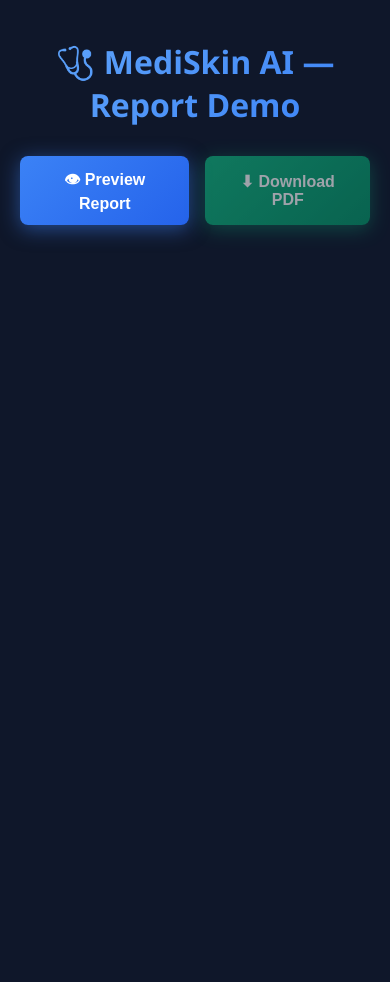
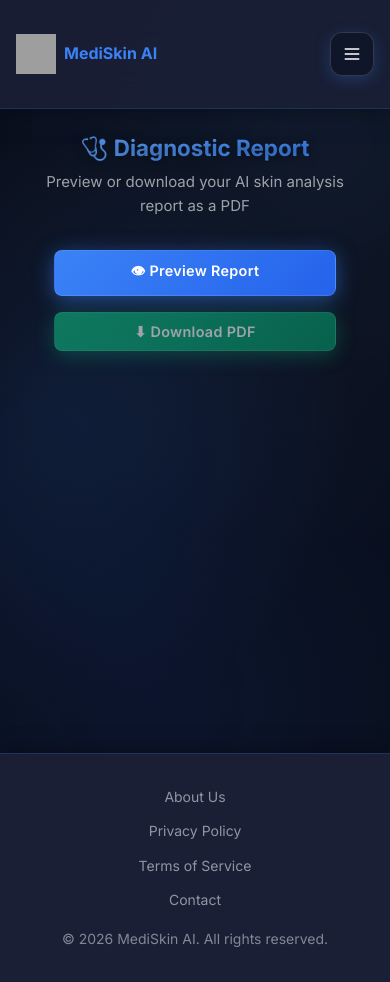
Before and after one commit to Sree-8639/MediSkin-AI, a Django app: template frontend/templates/pdf-demo.html in a window 390 px wide. Before the commit the page ends 240 px from the top, so only its background shows below. Run offline with Django 5.2, Linux system fonts and the light colour scheme; the template is opened without the code that fills it, so the values that code supplies are empty; grey boxes labelled with a size stand in for pictures from a placeholder-image service; some libraries are stand-ins or nearby versions; grey boxes are pictures that could not be loaded.

Commit message:
fix: pdf-demo responsive + site header restored; feat: professional README; cleanup: remove temp scripts

```diff
--- a/frontend/templates/pdf-demo.html
+++ b/frontend/templates/pdf-demo.html
@@ -1,38 +1,41 @@
 <!DOCTYPE html>
+{% load static %}
 <html lang="en">
 
 <head>
     <meta charset="UTF-8">
     <meta name="viewport" content="width=device-width, initial-scale=1.0">
-    <title>Preview & Download PDF Demo</title>
+    <meta name="description" content="MediSkin AI — Preview and download your AI skin disease diagnostic report as a PDF">
+    <title>Report Preview & Download - MediSkin AI</title>
+    <link rel="stylesheet" href="{% static 'css/global.css' %}">
+    <meta name="api-base-url" content="{{ API_BASE_URL }}">
 
     <!-- html2pdf.js via CDN – bundles jsPDF + html2canvas -->
     <script src="https://cdnjs.cloudflare.com/ajax/libs/html2pdf.js/0.10.1/html2pdf.bundle.min.js"></script>
 
     <style>
         /* ── Page chrome ── */
-        * {
-            box-sizing: border-box;
-            margin: 0;
-            padding: 0;
+        .pdf-page-main {
+            padding: 40px 20px 60px;
+            min-height: calc(100vh - 200px);
         }
 
-        body {
-            font-family: 'Segoe UI', Arial, sans-serif;
-            background: #0f172a;
-            color: #e2e8f0;
-            min-height: 100vh;
-            padding: 40px 20px;
-        }
-
-        h1 {
+        .pdf-page-title {
             text-align: center;
-            font-size: 2rem;
-            margin-bottom: 30px;
+            font-size: 1.75rem;
+            font-weight: 800;
+            margin-bottom: 8px;
             background: linear-gradient(135deg, #60a5fa, #3b82f6);
             -webkit-background-clip: text;
             background-clip: text;
             -webkit-text-fill-color: transparent;
+        }
+
+        .pdf-page-subtitle {
+            text-align: center;
+            color: rgba(255,255,255,0.6);
+            font-size: 0.9375rem;
+            margin-bottom: 32px;
         }
 
         .controls {
@@ -40,24 +43,7 @@
             gap: 16px;
             justify-content: center;
             margin-bottom: 30px;
-        }
-
-        .btn {
-            padding: 12px 32px;
-            border: none;
-            border-radius: 8px;
-            font-size: 1rem;
-            font-weight: 600;
-            cursor: pointer;
-            transition: transform 0.2s, box-shadow 0.2s;
-        }
-
-        .btn:hover {
-            transform: translateY(-2px);
-        }
-
-        .btn:active {
-            transform: translateY(0);
+            flex-wrap: wrap;
         }
 
         .btn-preview {
@@ -94,11 +80,6 @@
 
         /* ─────────────────────────────────────────────────────────
            REPORT CONTENT  (the element that gets converted to PDF)
-           ─────────────────────────────────────────────────────────
-           IMPORTANT:
-           • Use only inline-friendly CSS / no external fonts inside
-             the report section for maximum PDF fidelity.
-           • Avoid position:fixed / viewport-based units inside.
         */
         #reportContent {
             background: #ffffff;
@@ -205,17 +186,9 @@
             margin-top: 8px;
         }
 
-        #reportContent .severity-moderate {
-            background: #f59e0b;
-        }
-
-        #reportContent .severity-low {
-            background: #10b981;
-        }
-
-        #reportContent .severity-high {
-            background: #ef4444;
-        }
+        #reportContent .severity-moderate { background: #f59e0b; }
+        #reportContent .severity-low      { background: #10b981; }
+        #reportContent .severity-high     { background: #ef4444; }
 
         /* Uploaded image */
         #reportContent .image-block {
@@ -232,10 +205,7 @@
         }
 
         /* Recommendations list */
-        #reportContent ul.recs {
-            padding-left: 20px;
-        }
-
+        #reportContent ul.recs { padding-left: 20px; }
         #reportContent ul.recs li {
             margin-bottom: 6px;
             color: #334155;
@@ -257,29 +227,83 @@
             font-size: 10px;
             color: #94a3b8;
         }
+
+        /* ── Responsive ── */
+        @media (max-width: 768px) {
+            .pdf-page-title { font-size: 1.4rem; }
+            .controls { flex-direction: column; align-items: stretch; padding: 0 16px; }
+            .controls .btn { text-align: center; }
+
+            #reportContent {
+                padding: 24px 20px;
+                font-size: 12px;
+            }
+
+            #reportContent .report-header {
+                flex-direction: column;
+                gap: 12px;
+                text-align: center;
+            }
+
+            #reportContent .report-header .report-meta { text-align: center; }
+
+            #reportContent .info-grid {
+                grid-template-columns: 1fr;
+                gap: 10px;
+            }
+
+            #reportContent .result-card .disease-name { font-size: 16px; }
+        }
+
+        @media (max-width: 480px) {
+            .pdf-page-main { padding: 24px 12px 40px; }
+            .preview-wrapper { border-radius: 8px; }
+        }
     </style>
 </head>
 
 <body>
+    <!-- Site Header -->
+    <header class="header">
+        <div class="header-content">
+            <a href="{% url 'home' %}" class="logo">
+                <img src="{% static 'images/logo.png' %}" alt="MediSkin AI" class="logo-image">
+                <span>MediSkin AI</span>
+            </a>
+            <button class="nav-toggle" type="button" aria-label="Toggle navigation" aria-expanded="false"
+                aria-controls="primaryNav" data-nav-toggle>
+                <svg fill="none" stroke="currentColor" viewBox="0 0 24 24" aria-hidden="true">
+                    <path stroke-linecap="round" stroke-linejoin="round" stroke-width="2"
+                        d="M4 6h16M4 12h16M4 18h16"></path>
+                </svg>
+            </button>
+            <nav class="nav-menu" id="primaryNav" data-nav-menu>
+                <a href="{% url 'home' %}" class="nav-link">Home</a>
+                <a href="{% url 'diagnostics' %}" class="nav-link">Diagnostics</a>
+                <a href="{% url 'profile' %}" class="nav-link">Profile</a>
+                <button class="btn btn-outline btn-sm" id="logoutBtn">Logout</button>
+            </nav>
+        </div>
+    </header>
 
-    <h1>🩺 MediSkin AI — Report Demo</h1>
+    <!-- Main Content -->
+    <main class="pdf-page-main">
+        <div class="container container-sm">
+            <h1 class="pdf-page-title">&#x1FA7A; Diagnostic Report</h1>
+            <p class="pdf-page-subtitle">Preview or download your AI skin analysis report as a PDF</p>
 
             <div class="controls">
-        <button class="btn btn-preview" onclick="showPreview()">👁 Preview Report</button>
-        <button class="btn btn-pdf" id="pdfBtn" onclick="downloadPDF()" disabled>⬇ Download PDF</button>
+                <button class="btn btn-preview" onclick="showPreview()">&#x1F441; Preview Report</button>
+                <button class="btn btn-pdf" id="pdfBtn" onclick="downloadPDF()" disabled>&#x2B07; Download PDF</button>
             </div>
 
             <!-- Preview wrapper -->
             <div class="preview-wrapper" id="previewWrapper">
-
-        <!-- ╔════════════════════════════════════════════════════════╗
-             ║  #reportContent  ←  THIS is captured for the PDF     ║
-             ╚════════════════════════════════════════════════════════╝ -->
                 <div id="reportContent">
 
                     <!-- Header -->
                     <div class="report-header">
-                <div class="brand">🩺 MediSkin AI</div>
+                        <div class="brand">&#x1FA7A; MediSkin AI</div>
                         <div class="report-meta">
                             <strong>Skin Disease Analysis Report</strong><br>
                             Date: <span id="rDate"></span><br>
@@ -311,12 +335,6 @@
                     <!-- Uploaded image -->
                     <h2 class="section-title">Uploaded Skin Image</h2>
                     <div class="image-block">
-                <!--
-                    For images to appear in the PDF, they must be:
-                    (a) same-origin, or
-                    (b) base64 data URIs.
-                    Using a data URI placeholder here so the PDF always works.
-                -->
                         <img id="skinImage" src="https://placehold.co/260x220/dbeafe/1e40af?text=Skin+Sample"
                             alt="Uploaded skin image" crossorigin="anonymous">
                     </div>
@@ -362,18 +380,34 @@
 
                     <!-- Disclaimer -->
                     <div class="disclaimer">
-                ⚠ <strong>Disclaimer:</strong> This report is generated by an AI-based system and is intended for
+                        &#x26A0; <strong>Disclaimer:</strong> This report is generated by an AI-based system and is intended for
                         informational purposes only. It does not constitute a medical diagnosis or replace professional
                         medical advice. Always consult a qualified dermatologist before starting any treatment.
                     </div>
 
-            <div class="report-footer">© 2026 MediSkin AI · All rights reserved</div>
+                    <div class="report-footer">&#xA9; 2026 MediSkin AI &middot; All rights reserved</div>
                 </div>
                 <!-- end #reportContent -->
-
             </div>
             <!-- end .preview-wrapper -->
+        </div>
+    </main>
 
+    <!-- Footer -->
+    <footer class="footer">
+        <div class="footer-content">
+            <div class="footer-links">
+                <a href="#" class="footer-link">About Us</a>
+                <a href="#" class="footer-link">Privacy Policy</a>
+                <a href="#" class="footer-link">Terms of Service</a>
+                <a href="#" class="footer-link">Contact</a>
+            </div>
+            <p class="footer-text">&copy; 2026 MediSkin AI. All rights reserved.</p>
+        </div>
+    </footer>
+
+    <script src="{% static 'js/config.js' %}"></script>
+    <script src="{% static 'js/navigation.js' %}"></script>
     <script>
         /* ── Populate dynamic fields ── */
         const now = new Date();
@@ -389,56 +423,35 @@
             const wrapper = document.getElementById('previewWrapper');
             wrapper.classList.add('visible');
             document.getElementById('pdfBtn').disabled = false;
-
-            // Scroll to preview
             wrapper.scrollIntoView({ behavior: 'smooth' });
         }
 
-        /* ── Download PDF ──
-           Key settings that prevent blank pages:
-           • html2canvas useCORS: true        → loads cross-origin images
-           • html2canvas allowTaint: false     → safer with mixed content
-           • html2canvas scale: 2             → crisp text, not blurry
-           • html2pdf pagebreak.mode 'avoid-all' → prevents mid-element page cuts
-        */
+        /* ── Download PDF ── */
         async function downloadPDF() {
             const btn = document.getElementById('pdfBtn');
             btn.disabled = true;
             btn.textContent = '⏳ Generating…';
 
             const element = document.getElementById('reportContent');
-
-            // Wait for all images inside the element to fully load
             const images = [...element.querySelectorAll('img')];
             await Promise.all(images.map(img => {
                 if (img.complete) return Promise.resolve();
-                return new Promise(resolve => {
-                    img.onload = resolve;
-                    img.onerror = resolve;   // don't block on error
-                });
+                return new Promise(resolve => { img.onload = resolve; img.onerror = resolve; });
             }));
 
             const opt = {
-                margin: [10, 10, 10, 10],   // top, left, bottom, right (mm)
+                margin: [10, 10, 10, 10],
                 filename: 'MediSkin_AI_Report.pdf',
                 image: { type: 'jpeg', quality: 0.97 },
                 html2canvas: {
-                    scale: 2,              // 2× for sharp text
-                    useCORS: true,           // allow cross-origin images
+                    scale: 2,
+                    useCORS: true,
                     allowTaint: false,
                     logging: false,
-                    /* Tell html2canvas the element's exact pixel width so
-                       it renders the full content, not just the viewport slice */
                     windowWidth: element.scrollWidth
                 },
-                jsPDF: {
-                    unit: 'mm',
-                    format: 'a4',
-                    orientation: 'portrait'
-                },
-                pagebreak: {
-                    mode: ['avoid-all', 'css', 'legacy']
-                }
+                jsPDF: { unit: 'mm', format: 'a4', orientation: 'portrait' },
+                pagebreak: { mode: ['avoid-all', 'css', 'legacy'] }
             };
 
             try {
@@ -452,6 +465,6 @@
             }
         }
     </script>
-</body>
+<script src="{% static 'js/logo.js' %}"></script></body>
 
 </html>
```
Also changed, not shown: README.md. Lines whose indentation alone changed are shown as unchanged.
